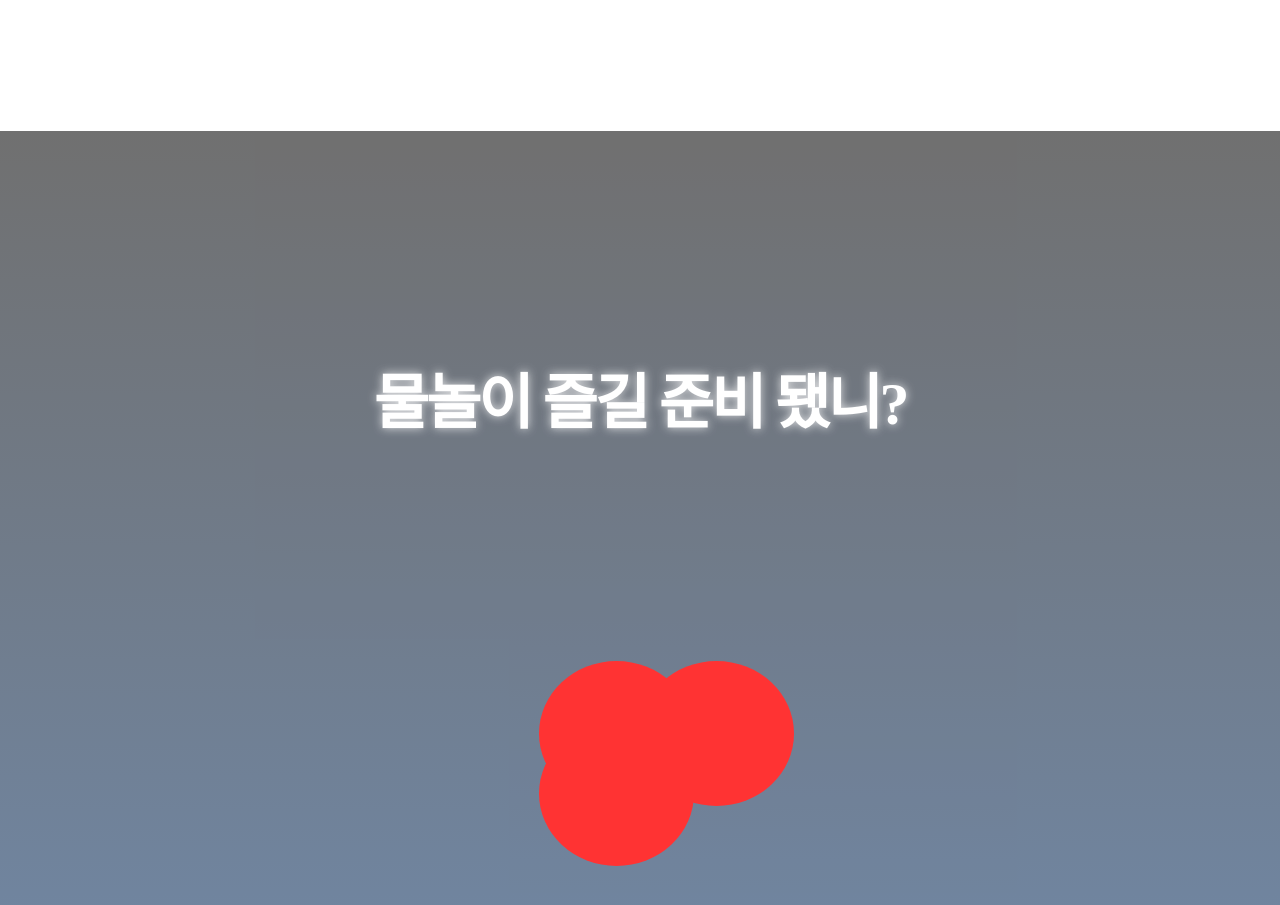
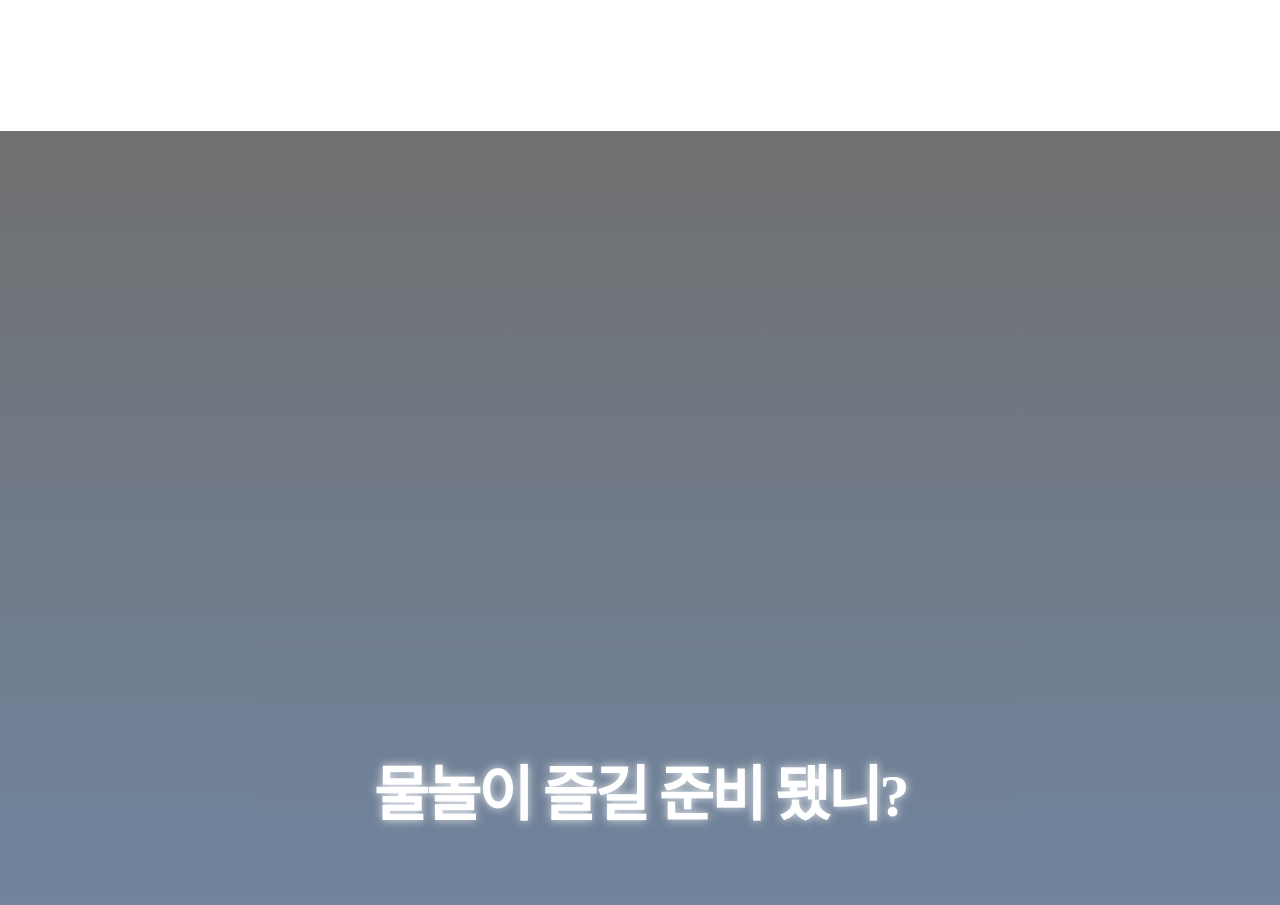
Before and after one commit to rhslfmafma/CABI, a website: page att.html in a window 1280 px wide. Shown: the part 1660-2565 px from the top of the page. Drawn offline with nearby package versions, Linux system fonts and the light colour scheme; a web font is replaced by a local one.

Commit message:
[Add] att Sec2 95%완성

```diff
--- a/css/att.css
+++ b/css/att.css
@@ -51,12 +51,17 @@ iframe.active {
 
 .Sec2 h2 {
   color: #fff !important;
-  padding-top: 228px;
+  padding-top: 620px;
+  opacity: 0;
+  transition: 0.5s;
+}
+.Sec2 h2.active {
+  opacity: 1;
 }
 
 .object {
   position: absolute;
-  top: 35%;
+  top: 28%;
   left: 46%;
   transform: translate(-50%, -50%);
 
--- a/js/att.js
+++ b/js/att.js
@@ -138,8 +138,7 @@ let objectcircle2 = objectcircles.eq(1);
 let objectcircle3 = objectcircles.eq(2);
 let  oX = 0;
 let  oY = 0;
-
-
+let Sec2title = $('.Sec2 h2');
 
 // 주어진 코드는 윈도우를 스크롤할 때 발생하는 이벤트 핸들러입니다.
 $(window).scroll(function(){
@@ -151,20 +150,25 @@ $(window).scroll(function(){
       objectcircle2.addClass('active');
       objectcircle3.addClass('active');
     }
-    if (scrollTop > 1900) {
+    if (scrollTop > 1890) {
       console.log('작동');
       // scale과 translateY 값을 각각 0.01씩 증가시킵니다.
-      if (oX < 100) {
-        oX +=5;
-        oY +=3;
-        objectcircle1.css({'transform': `translateY(${-1 * oY}px) translateX(${1 * oX}px)`});
-        objectcircle2.css({'transform': `translateY(${-1 * oY}px) translateX(${-1 * oX}px)`});
-        objectcircle3.css({'transform': `translateY(${1 * oY}px) translateX(${-1 * oX}px)`});
+      if (oX < 178) {
+        oX +=1;
+        oY +=1;
+        objectcircle1.css({'transform': `translateY(${-9 * oY}px) translateX(${9 * oX}px)`});
+        objectcircle2.css({'transform': `translateY(${-9 * oY}px) translateX(${-9 * oX}px)`});
+        objectcircle3.css({'transform': `translateY(${9 * oY}px) translateX(${-9 * oX}px)`});
       }
     }
-    if (scrollTop > 2400) {
-      // Sec2 h2를 투영하게
-      $('.Sec2 h2').css({
+    if (scrollTop > 2140) {
+      objectcircle1.removeClass('active');
+      objectcircle2.removeClass('active');
+      objectcircle3.removeClass('active');
+
+      // Sec2 h2를 보이고, 투영하게
+      Sec2title.addClass('active');
+      Sec2title.css({
         'color': 'transparent',
         'text-shadow': '0 0 10px rgba(255,255,255,0.8)'  // 글자 투영 효과
       }); // 수정
```
